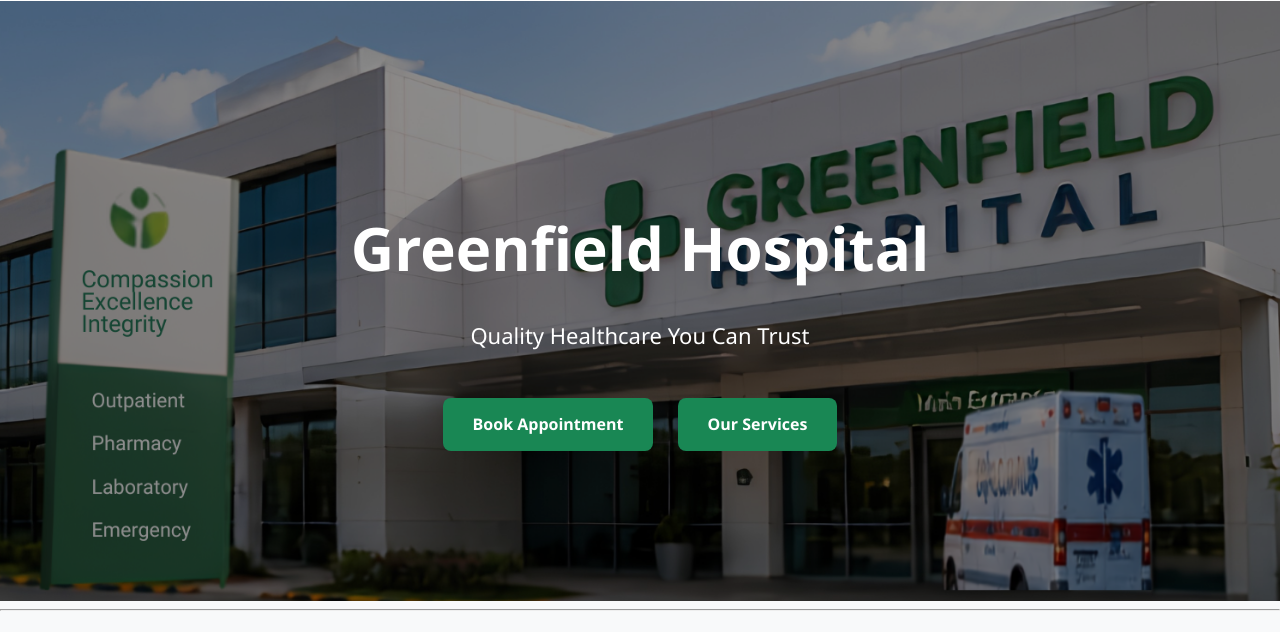
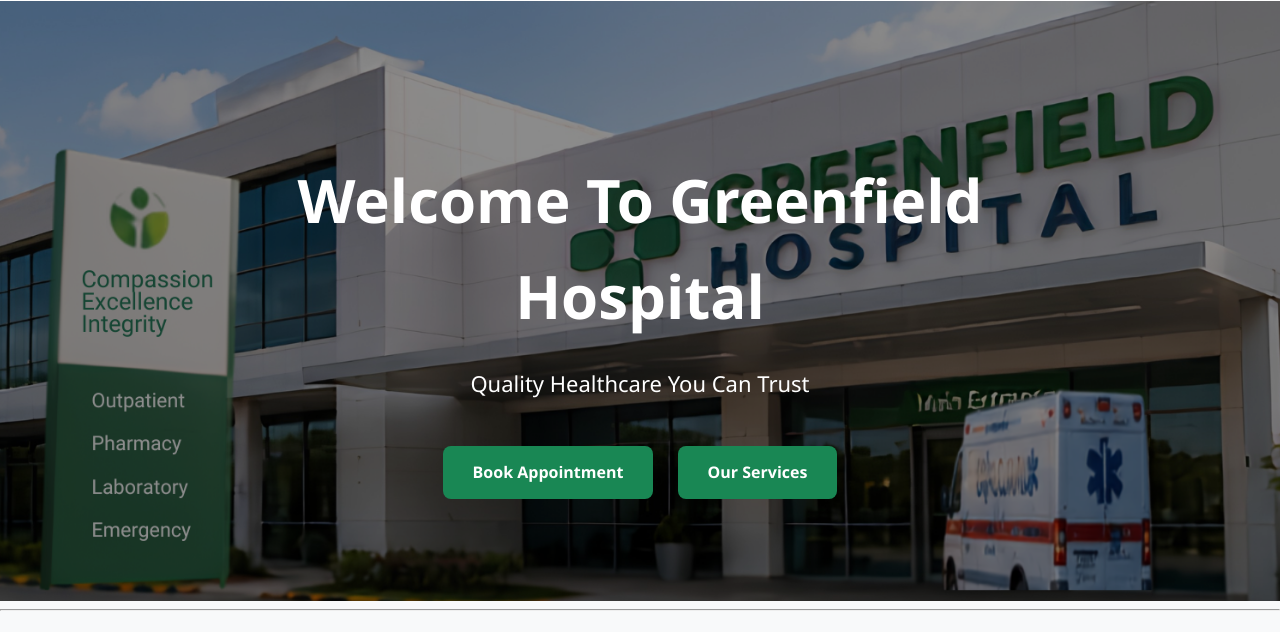
Before and after one commit to omasworld1991/greenfield-hospital-portal, a plain HTML site: page index.html in a window 1280 px wide. Shown: the part 107-739 px from the top of the page. Drawn offline with Linux system fonts and the light colour scheme.

Commit message:
Update homepage heading

```diff
--- a/index.html
+++ b/index.html
@@ -12,7 +12,7 @@
       content="Greenfield Hospital, healthcare, medical services, doctors, patient care, quality healthcare, hospital services"
     />
     <meta name="author" content="Omas Ago" />
-    <title>Welcome To Greenfield</title>
+    <title>Greenfield Hospital</title>
     <!-- Favicon goes here 👇 -->
     <link rel="icon" type="image/png" href="image/logo-favicon.png" />
     <link rel="stylesheet" href="css/style.css" />
@@ -43,7 +43,7 @@
           <!-- Slider 1 -->
           <article class="hero-slide active">
             <div class="hero-content">
-              <h1>Greenfield Hospital</h1>
+              <h1>Welcome To Greenfield Hospital</h1>
               <p>Quality Healthcare You Can Trust</p>
               <a href="appointment.html">Book Appointment</a>
               <a href="services.html">Our Services</a>
```
